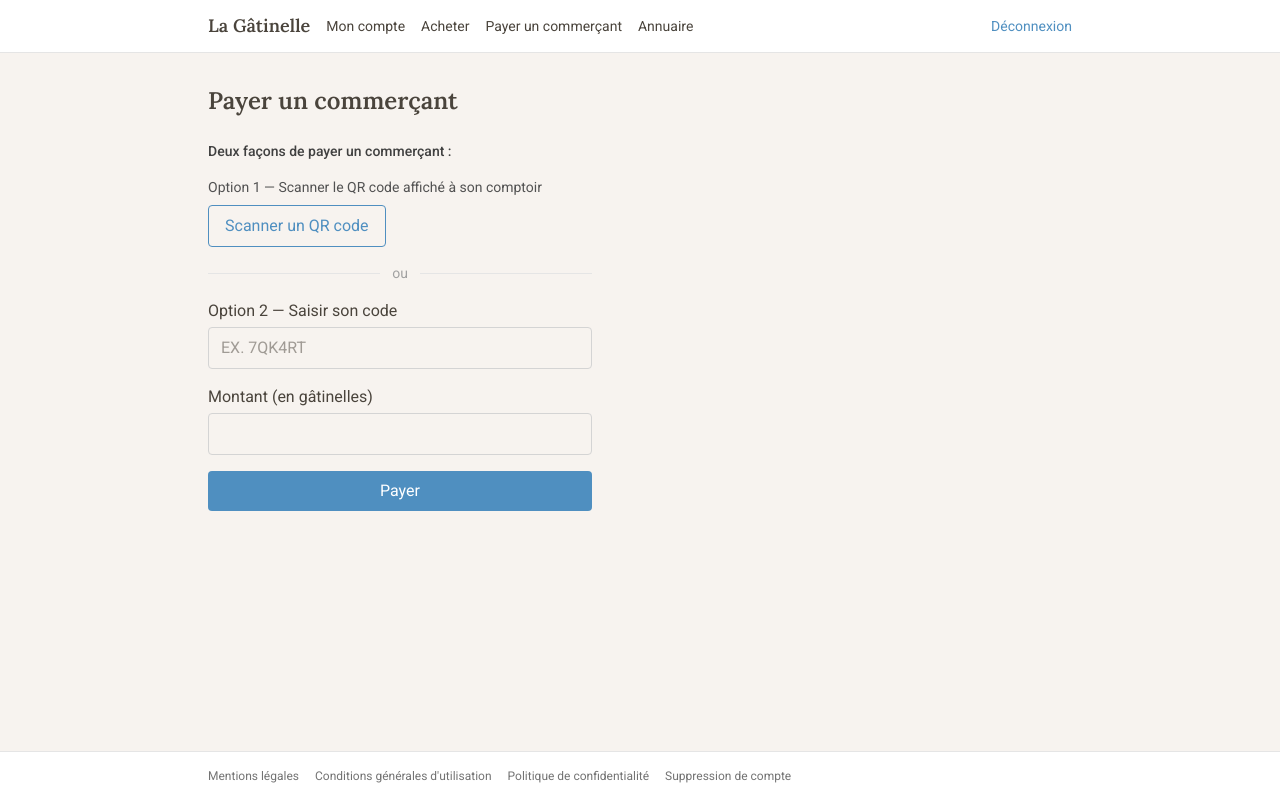
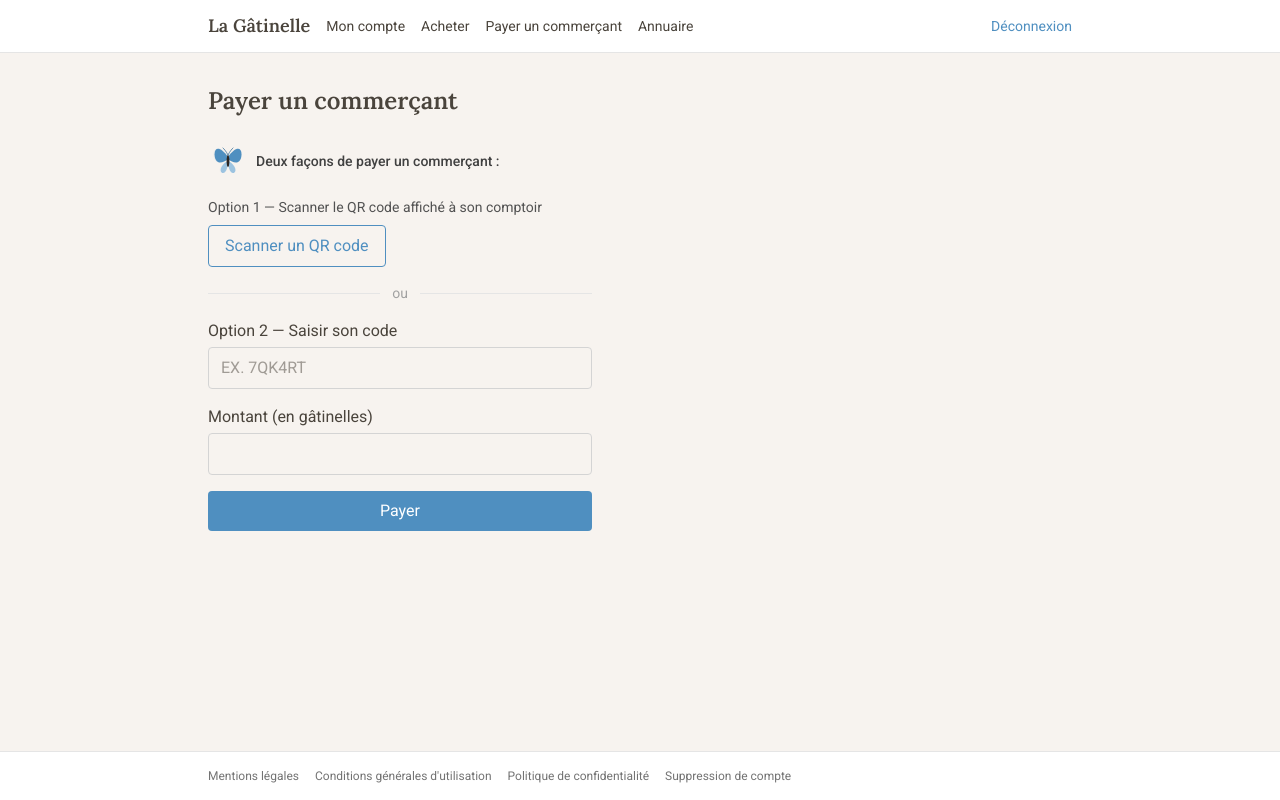
Before and after one commit to guedeflais/gatinelle, a Next.js app: page /payer in a window 1280 px wide. Built offline with nearby package versions, Linux system fonts and the light colour scheme; no server answers; sample sign-in values are in the browser's storage.

Commit message:
Ajoute le papillon du logo, animé, sur la page Payer un commerçant
Battement d'ailes discret en permanence, envol (translation + fondu)
quand un paiement est validé. SVG inline plutôt qu'une image fixe,
pour pouvoir l'animer et réutiliser exactement le bleu de marque.

```diff
--- /dev/null
+++ b/src/components/Butterfly.tsx
@@ -0,0 +1,89 @@
+"use client";
+
+interface ButterflyProps {
+  flying: boolean;
+}
+
+/**
+ * Papillon du logo Gâtinelle, en SVG (pas une image fixe) pour pouvoir
+ * l'animer : battement d'ailes discret au repos, envol quand un paiement
+ * est validé (voir PayerForm).
+ */
+export function Butterfly({ flying }: ButterflyProps) {
+  return (
+    <div
+      className={`pointer-events-none inline-block ${flying ? "butterfly-fly" : ""}`}
+      aria-hidden="true"
+    >
+      <svg
+        width="40"
+        height="40"
+        viewBox="0 0 40 40"
+        className={flying ? "butterfly-flutter-fast" : "butterfly-flutter"}
+      >
+        <g style={{ transformOrigin: "20px 18px" }} className="butterfly-wing-left">
+          <path d="M20 16 C10 4, 2 6, 4 16 C6 24, 14 22, 20 18 Z" fill="#4F8FC0" />
+          <path d="M20 20 C13 22, 8 30, 13 32 C18 33, 20 25, 20 20 Z" fill="#9CC3E0" />
+        </g>
+        <g style={{ transformOrigin: "20px 18px" }} className="butterfly-wing-right">
+          <path d="M20 16 C30 4, 38 6, 36 16 C34 24, 26 22, 20 18 Z" fill="#4F8FC0" />
+          <path d="M20 20 C27 22, 32 30, 27 32 C22 33, 20 25, 20 20 Z" fill="#9CC3E0" />
+        </g>
+        <path
+          d="M20 14 C18 10, 16 8, 15 7 M20 14 C22 10, 24 8, 25 7"
+          stroke="#3d7098"
+          strokeWidth="0.8"
+          fill="none"
+          strokeLinecap="round"
+        />
+        <ellipse cx="20" cy="20" rx="1.4" ry="6" fill="#2b2420" />
+      </svg>
+
+      <style jsx>{`
+        .butterfly-flutter .butterfly-wing-left,
+        .butterfly-flutter .butterfly-wing-right {
+          animation: butterfly-flap 1.1s ease-in-out infinite;
+        }
+        .butterfly-flutter-fast .butterfly-wing-left,
+        .butterfly-flutter-fast .butterfly-wing-right {
+          animation: butterfly-flap 0.28s ease-in-out infinite;
+        }
+        @keyframes butterfly-flap {
+          0%,
+          100% {
+            transform: scaleX(1);
+          }
+          50% {
+            transform: scaleX(0.55);
+          }
+        }
+        .butterfly-fly {
+          animation: butterfly-takeoff 1.6s ease-in forwards;
+        }
+        @keyframes butterfly-takeoff {
+          0% {
+            transform: translate(0, 0) rotate(0deg);
+            opacity: 1;
+          }
+          40% {
+            transform: translate(30px, -40px) rotate(-8deg);
+            opacity: 1;
+          }
+          100% {
+            transform: translate(70px, -140px) rotate(12deg);
+            opacity: 0;
+          }
+        }
+        @media (prefers-reduced-motion: reduce) {
+          .butterfly-flutter .butterfly-wing-left,
+          .butterfly-flutter .butterfly-wing-right,
+          .butterfly-flutter-fast .butterfly-wing-left,
+          .butterfly-flutter-fast .butterfly-wing-right,
+          .butterfly-fly {
+            animation: none;
+          }
+        }
+      `}</style>
+    </div>
+  );
+}
--- a/src/components/PayerForm.tsx
+++ b/src/components/PayerForm.tsx
@@ -3,6 +3,7 @@
 import { useState } from "react";
 import { useRouter } from "next/navigation";
 import { QrScanner } from "./QrScanner";
+import { Butterfly } from "./Butterfly";
 
 export function PayerForm() {
   const router = useRouter();
@@ -58,9 +59,12 @@ export function PayerForm() {
 
   return (
     <form onSubmit={handleSubmit} className="flex max-w-sm flex-col gap-4">
-      <p className="text-sm font-medium text-neutral-700">
-        Deux façons de payer un commerçant :
-      </p>
+      <div className="flex items-center gap-2">
+        <Butterfly flying={success !== null} />
+        <p className="text-sm font-medium text-neutral-700">
+          Deux façons de payer un commerçant :
+        </p>
+      </div>
 
       {!scannedViaQr && (
         <div className="flex flex-col gap-2">
```
